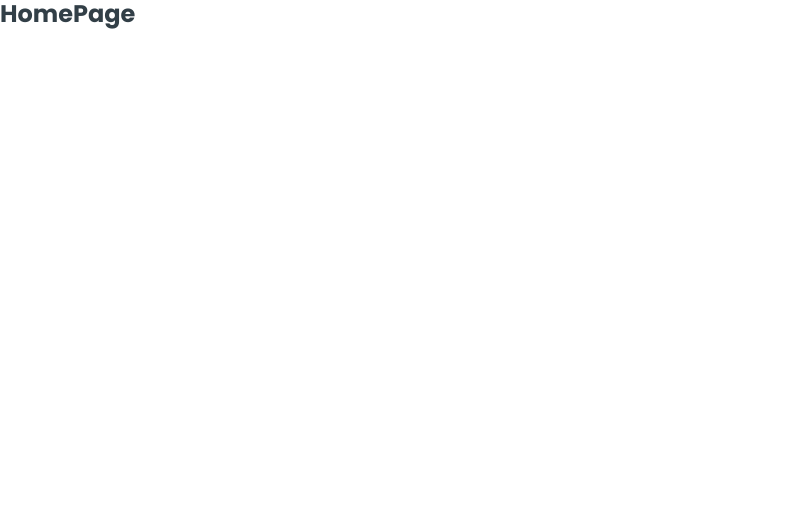
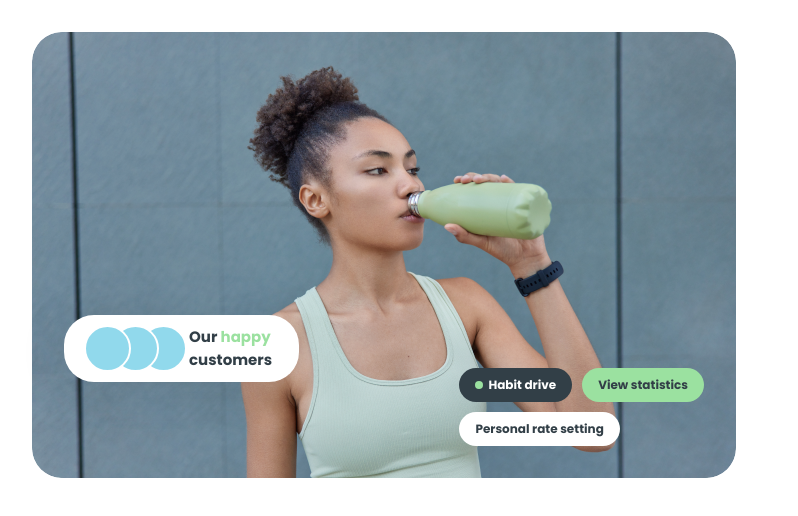
Before and after one commit to sudeepbanerjeechopra/project-aqua-track, a React (Vite) app: page / in a window 1280 px wide. Shown: the top 516 px of the page, without its empty margins (0-798 px from the left). Built offline with nearby package versions, Linux system fonts and the light colour scheme.

Commit message:
complete styles

```diff
--- a/src/components/Home/AdvantagesSection/AdvantagesSection.jsx
+++ b/src/components/Home/AdvantagesSection/AdvantagesSection.jsx
@@ -1,13 +1,26 @@
-import css from '../AdvantagesSection/AdvantagesSection.module.css'
+import css from '../AdvantagesSection/AdvantagesSection.module.css';
 
 const AdvantagesSection = () => {
-  return <>
-  <div className={css.bgImg}></div>
-  <div className={css.customers}></div>
-  <div className={css.benefits}>
-    <div></div>
-  </div>
-  </>;
+  return (
+    <div className={css.main}>
+      <div className={css.customers}>
+        <div className={css.customer}></div>
+        <div className={css.customer}></div>
+        <div className={css.customer}></div>
+        <p className={css.text}>Our <span className={css.coloredText}>happy</span> customers</p>
+      </div>
+      <div className={css.benefits}>
+        <div className={css.commonCont}>
+        <div className={css.firstBen}>
+          <div className={css.point}></div>
+          <p className={css.benText}>Habit drive</p>
+        </div>
+        <p className={css.secBen}>View statistics</p>
+        </div>
+        <p className={css.thirdBen}>Personal rate setting</p>
+      </div>
+    </div>
+  );
 };
 
 export default AdvantagesSection;
--- a/src/components/Home/AdvantagesSection/AdvantagesSection.module.css
+++ b/src/components/Home/AdvantagesSection/AdvantagesSection.module.css
@@ -1,3 +1,201 @@
-.bgImg {
-    width: 100%;
+/* забрать margin */
+
+.main {
+  margin: 16px;
+  width: 343px;
+  height: 353px;
+  background-image: url('../../../shared/images/advantagesSection/adv-bg-mob.png');
+  background-repeat: no-repeat;
+  background-size: cover;
+  background-position: center;
+  border-radius: 30px;
+  position: relative;
 }
+
+.customers {
+  position: absolute;
+  left: 16px;
+  bottom: 96px;
+  padding: 10px 14px;
+  border-radius: 30px;
+  background-color: var(--white);
+  display: flex;
+  align-items: center;
+  box-shadow: 0px 4px 50px 0px rgba(0, 0, 0, 0.1);
+}
+
+.customer {
+  width: 26.4px;
+  height: 28px;
+  border-radius: 50%;
+  background: rgb(145, 217, 236);
+  border: 2px solid var(--white);
+  object-fit: cover;
+  margin-left: -8px;
+}
+
+.customers div:first-child {
+  z-index: 999;
+  margin: 0;
+}
+.customers div:nth-child(2) {
+  z-index: 998;
+}
+.customers div:nth-child(3) {
+  z-index: 997;
+}
+
+.text {
+  color: var(--dark-blue);
+  font-weight: 700;
+  font-size: 12px;
+  width: 66.94px;
+  line-height: 1.17;
+  margin-left: 4px;
+}
+
+.coloredText {
+  color: var(--accent);
+}
+
+.benefits {
+  font-size: 8px;
+  line-height: 1;
+  font-weight: 700;
+  position: absolute;
+  right: 16px;
+  bottom: 32px;
+}
+
+.commonCont {
+  display: flex;
+  gap: 4px;
+  margin-bottom: 4px;
+}
+
+.firstBen {
+  display: flex;
+  align-items: center;
+  gap: 5px;
+  background-color: var(--dark-blue);
+  border-radius: 30px;
+  padding: 9px 12px;
+  width: max-content;
+}
+
+.point {
+  width: 8px;
+  height: 8px;
+  border-radius: 50%;
+  background-color: var(--accent);
+}
+
+.benText {
+  color: var(--white);
+}
+
+.secBen {
+  background-color: var(--accent);
+  color: var(--dark-blue);
+  border-radius: 30px;
+  padding: 9px 12px;
+  width: max-content;
+}
+
+.thirdBen {
+  background-color: var(--white);
+  color: var(--dark-blue);
+  border-radius: 30px;
+  padding: 9px 12px;
+  width: max-content;
+}
+
+@media screen and (min-resolution: 192dpi) and (min-width: 375px),
+  screen and (min-resolution: 2dppx) and (min-width: 375px),
+  screen and (min-device-pixel-ratio: 2) and (min-width: 375px) {
+  .main {
+    background-image: url('../../../shared/images/advantagesSection/adv-bg-mob-2x.png');
+  }
+}
+
+@media screen and (min-width: 768px) {
+  .main {
+    margin: 32px;
+    width: 704px;
+    height: 446px;
+    background-image: url('../../../shared/images/advantagesSection/adv-bg-tab.png');
+  }
+
+  .customers {
+    left: 32px;
+    bottom: 96px;
+    padding: 10px 20px;
+  }
+
+  .customer {
+    width: 47px;
+    height: 47px;
+    margin-left: -19px;
+  }
+
+  .benefits {
+    right: 32px;
+  }
+
+  .text {
+    font-size: 15px;
+    line-height: 1.49;
+    width: 90px;
+    margin-left: 2px;
+  }
+  .benefits {
+    font-size: 12px;
+  }
+
+  .commonCont {
+    gap: 10px;
+    margin-bottom: 10px;
+  }
+
+  .firstBen {
+    padding: 11px 16px;
+  }
+
+  .secBen {
+    padding: 11px 16px;
+  }
+
+  .thirdBen {
+    padding: 11px 16px;
+  }
+}
+
+@media screen and (min-resolution: 192dpi) and (min-width: 768px),
+  screen and (min-resolution: 2dppx) and (min-width: 768px),
+  screen and (min-device-pixel-ratio: 2) and (min-width: 768px) {
+  .main {
+    background-image: url('../../../shared/images/advantagesSection/adv-bg-tab-2x.png');
+  }
+}
+
+@media screen and (min-width: 1440px) {
+  .main {
+    width: 672px;
+    height: 736px;
+    background-image: url('../../../shared/images/advantagesSection/adv-bg-desk.png');
+  }
+  .customers {
+    bottom: 132px;
+  }
+  .benefits {
+    bottom: 64px;
+  }
+}
+
+@media screen and (min-resolution: 192dpi) and (min-width: 1440px),
+  screen and (min-resolution: 2dppx) and (min-width: 1440px),
+  screen and (min-device-pixel-ratio: 2) and (min-width: 1440px) {
+  .main {
+    background-image: url('../../../shared/images/advantagesSection/adv-bg-desk-2x.png');
+  }
+}
--- a/src/components/Home/Home.jsx
+++ b/src/components/Home/Home.jsx
@@ -4,8 +4,8 @@ import WelcomeSection from './WelcomeSection/WelcomeSection';
 const Home = () => {
   return (
     <>
+      <WelcomeSection />
       <AdvantagesSection />
-      <WelcomeSection />
     </>
   );
 };
--- a/src/pages/HomePage/HomePage.jsx
+++ b/src/pages/HomePage/HomePage.jsx
@@ -1,15 +1,15 @@
 // import style from './HomePage.module.css';
 
-import { Helmet } from 'react-helmet-async';
+// import { Helmet } from 'react-helmet-async';
 import Home from '../../components/Home/Home';
 
 const HomePage = () => {
   return (
     <>
-      <h2>HomePage</h2>
+      {/* <h2>HomePage</h2>
       <Helmet>
         <title>Home Page</title>
-      </Helmet>
+      </Helmet> */}
       <Home />
     </>
   );
--- a/src/shared/style/_colors.css
+++ b/src/shared/style/_colors.css
@@ -13,5 +13,5 @@
   --color-light-grey: rgba(50, 63, 71, 0.4);
   --border-color: rgba(47, 47, 47, 0.2);
   --active-border-color: rgba(47, 47, 47, 0.4);
-    --disabled-color: #E6E6E6
+  --disabled-color: #e6e6e6;
 }
```
Lines whose indentation alone changed are shown as unchanged.
